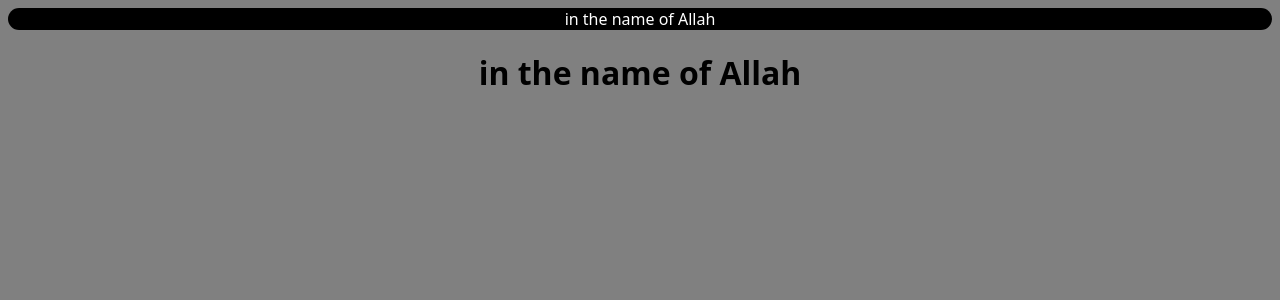
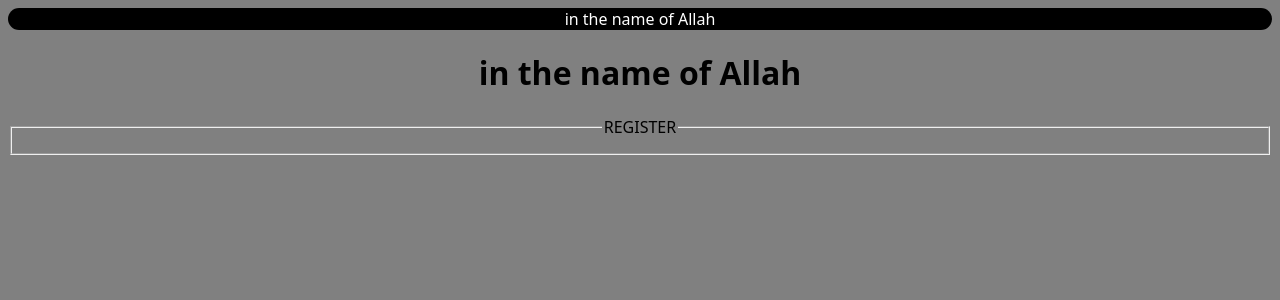
Before and after one commit to IbrahimOuhamou/bismi_allah_blog, a Django app: template django/bismi_allah_blog/bismi_allah_blog/templates/register_form.html in a window 1280 px wide. Shown: the top 300 px of the page. Run offline with Django 4.2, Linux system fonts and the light colour scheme; the template is opened without the code that fills it, so the values that code supplies are empty.

Commit message:
alhamdo li Allah

```diff
--- a/django/bismi_allah_blog/bismi_allah_blog/templates/register_form.html
+++ b/django/bismi_allah_blog/bismi_allah_blog/templates/register_form.html
@@ -3,5 +3,9 @@
 {% block content %}
     <form action="{% url 'login' %}" method="post">
     {% csrf_token %}
+    <fieldset>
+        <legend>REGISTER</legend>
+    </fieldset>
+    {% if error_message %} <strong> {{ error_message }} </strong> {% endif %}
     </form>
 {% endblock %}
--- a/django/bismi_allah_blog/bismi_allah_blog/views.py
+++ b/django/bismi_allah_blog/bismi_allah_blog/views.py
@@ -25,12 +25,12 @@ def blog(request, blog_id):
     return render(request, "blog.html", {"bismi_allah_blog": bismi_allah_blog, "bismi_allah_user": bismi_allah_blog.user})
 
 def account(request):
-    return HttpResponse("bismi Allah")
+    return HttpResponse("bismi Allah account")
 
 def login(request):
     return HttpResponse("bismi Allah")
 
 def register(request):
     if 'POST' != request.method or not request.POST:
-        render(request, "register_form.html")
-    return HttpResponse("bismi Allah")
+        return render(request, "register_form.html")
+    return HttpResponse("bismi Allah register")
```
